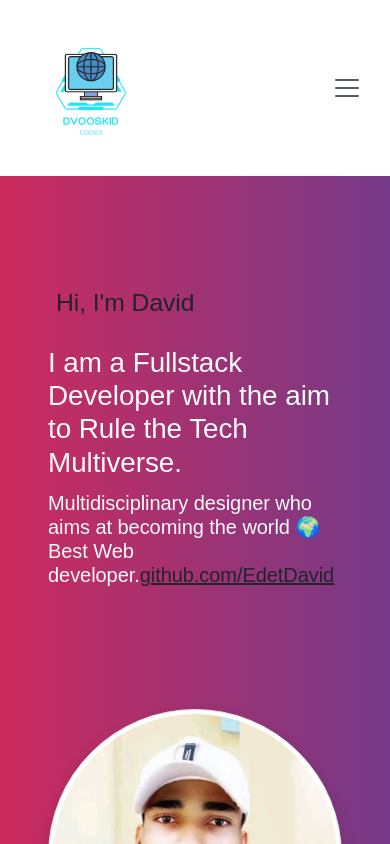
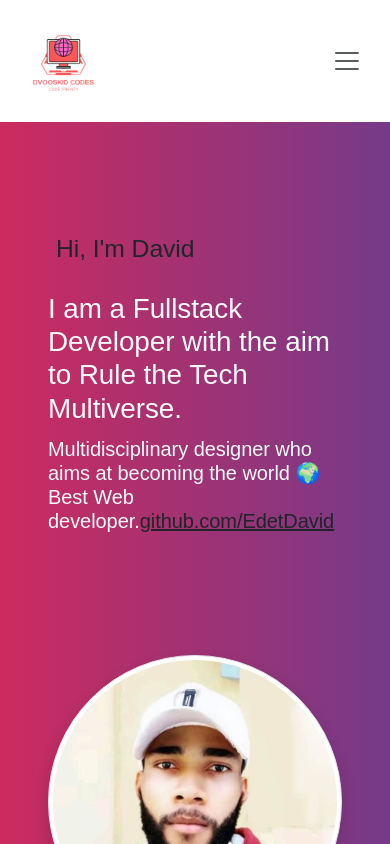
Before and after one commit to EdetDavid/My-Website, a React (Create React App) app: page / in a window 390 px wide. Built offline with nearby package versions, Linux system fonts and the light colour scheme; a web font is replaced by a local one.

Commit message:
Add files via upload

```diff
--- a/src/assets/css/style.css
+++ b/src/assets/css/style.css
@@ -1,6 +1,5 @@
 @import url("https://fonts.googleapis.com/css?family=Muli&display=swap");
 @import url("https://fonts.googleapis.com/css?family=Quicksand&display=swap");
-
 * {
   padding: 0;
   margin: 0;
@@ -9,14 +8,12 @@
   -webkit-user-select: none;
   user-select: none;
 }
-
 nav a:hover,
 nav .navbar-brand:hover {
   color: #cc2b5e;
 }
-
 footer p:hover {
-  color: #fff !important ;
+  color: #fff !important;
 }
 #nav-logo {
   padding: 0;
@@ -27,12 +24,10 @@ footer p:hover {
   flex-wrap: wrap;
   position: center;
 }
-
 #contact-btn:hover {
   background-color: #cc2b5e;
   transition: 0.5s ease;
 }
-
 body {
   background-image: linear-gradient(to right, #cc2b5e, #753a88);
   font-family: "Muli", sans-serif;
@@ -43,50 +38,54 @@ body {
   font-size: 20px;
   overflow-x: hidden;
 }
-
+.logo-light {
+  background-size: contain;
+  width: 125px;
+  height: 86px;
+  padding: 0;
+  margin: 0;
+}
+.logo-dark {
+  background-size: contain;
+  width: 125px;
+  height: 86px;
+  padding: 0;
+  margin: 0;
+}
 #showcase__image {
   width: 100%;
   max-width: 400px;
 }
-
 .fs-7 {
   font-size: medium;
 }
-/* skills */
 .skills .flex {
   flex-wrap: wrap;
 }
-
 .skills .flex img {
   width: 100%;
   max-width: 20px;
 }
-
 textarea {
   width: 80%;
-  padding: 20px 0px;
+  padding: 20px 0;
   margin: 5px 0;
 }
-
 textarea:focus {
   outline: none;
 }
-
 .skills ._card {
   text-align: center;
   margin: 18px 10px 40px;
   transition: transform 0.2s ease-in;
 }
-
 .skills ._card h4 {
   font-size: 20px;
   margin-bottom: 10px;
 }
-
 .skills ._card:hover {
   transform: translateY(-15px);
 }
-
 ._card {
   background-color: #fff;
   color: #333;
@@ -95,9 +94,6 @@ textarea:focus {
   padding: 20px;
   margin: 10px;
 }
-
-/* animations */
-
 #showcase__text #heading_text {
   top: 100px;
   position: relative;
@@ -106,7 +102,6 @@ textarea:focus {
   animation-duration: 2s;
   animation-fill-mode: forwards;
 }
-
 #showcase__text #heading_details {
   top: 80px;
   position: relative;
@@ -116,7 +111,6 @@ textarea:focus {
   animation-fill-mode: forwards;
   animation-delay: 100ms;
 }
-
 #showcase__text #heading_quote {
   top: 60px;
   position: relative;
@@ -126,27 +120,21 @@ textarea:focus {
   animation-fill-mode: forwards;
   animation-delay: 200ms;
 }
-
 @keyframes float-up {
   0% {
     display: none;
   }
-
   50% {
     display: flex;
   }
-
   100% {
     transform: translateY(-100px);
   }
 }
-/* media queries */
-
 @media only screen and (min-width: 768px) {
   .navbar-brand:hover {
     color: #c5b3b3;
   }
-
   #showcase #showcase__img {
     display: flex;
     width: 200px;
@@ -155,39 +143,81 @@ textarea:focus {
     justify-content: center;
     align-items: center;
   }
-
   .scale-up-center {
     -webkit-animation: scale-up-center 0.4s cubic-bezier(0.39, 0.575, 0.565, 1)
       both;
     animation: scale-up-center 2s cubic-bezier(0.39, 0.575, 0.565, 1) both;
     animation-delay: 1ms;
   }
-
   @-webkit-keyframes scale-up-center {
     0% {
       -webkit-transform: scale(0.5);
       transform: scale(0.5);
     }
-
     100% {
       -webkit-transform: scale(1);
       transform: scale(1);
     }
   }
-
   @keyframes scale-up-center {
     0% {
       -webkit-transform: scale(0.5);
       transform: scale(0.5);
     }
-
     100% {
       -webkit-transform: scale(1);
       transform: scale(1);
     }
   }
 }
-
+@media (max-width: 1000px) {
+  .logo-light {
+    width: 95px !important;
+    height: 66px;
+  }
+  .logo-dark {
+    width: 95px !important;
+    height: 66px;
+  }
+}
+@media only screen and (max-width: 800px) {
+  .skills ._card {
+    display: none;
+  }
+  html {
+    overflow-x: hidden !important;
+  }
+  #skills__mobile {
+    display: flex !important;
+    margin: 0 auto !important;
+    align-items: center !important;
+  }
+  #skills__mobile ._card._card:hover {
+    transform: scale(0.9) !important;
+    transition: all 0.5s ease-in-out !important;
+  }
+  #showcase #showcase__img {
+    display: flex;
+    width: 100px;
+    margin: 0 auto;
+    padding: 0;
+    justify-content: center;
+    align-items: center;
+  }
+  ._card {
+    background-color: #fff;
+    color: #333;
+    border-radius: 10px;
+    box-shadow: 0 3px 10px rgba(0, 0, 0, 0.2);
+    padding: 10px;
+    margin: 10px;
+    width: 200px;
+  }
+  .chart {
+    width: 500px !important;
+    margin: 0 auto;
+  }
+}
 @media only screen and (max-width: 768px) {
   #showcase {
     display: flex;
@@ -197,14 +227,12 @@ textarea:focus {
     width: 100%;
     flex-wrap: wrap;
   }
-
   #showcase #showcase__text {
     font-size: smaller;
     text-align: start;
     flex-wrap: nowrap;
     width: 100%;
   }
-
   #showcase_img-box {
     display: flex;
     margin: 0 auto;
@@ -219,73 +247,31 @@ textarea:focus {
     animation-fill-mode: forwards;
     animation-delay: 40ms;
   }
-
   #showcase #showcase__img img {
     width: 700px;
     height: 300px;
   }
-}
-
-@media only screen and (max-width: 800px) {
-  .skills ._card {
-    display: none;
+  .logo-light {
+    width: 95px !important;
+    height: 96px !important;
   }
-  html {
-    overflow-x: hidden !important;
-  }
-
-  #skills__mobile {
-    display: flex !important;
-
-    margin: 0 auto !important;
-
-    align-items: center !important ;
-  }
-
-  #skills__mobile ._card._card:hover {
-    transform: scale(0.9) !important;
-    transition: all 0.5s ease-in-out !important;
-  }
-
-  #showcase #showcase__img {
-    display: flex;
-    width: 100px;
-    margin: 0 auto;
-    padding: 0;
-    justify-content: center;
-    align-items: center;
-  }
-
-  ._card {
-    background-color: #fff;
-    color: #333;
-    border-radius: 10px;
-    box-shadow: 0 3px 10px rgba(0, 0, 0, 0.2);
-    padding: 10px;
-    margin: 10px;
-    width: 200px;
-  }
-
-  .chart {
-    width: 500px !important;
-    margin: 0 auto;
+  .logo-dark {
+    width: 95px !important;
+    height: 96px !important;
   }
 }
-
 @media only screen and (max-width: 500px) and (min-width: 370px) {
   .chart {
     width: 350px !important;
     margin: 0 auto;
   }
 }
-
 @media only screen and (max-width: 370px) {
   .chart {
     width: 300px !important;
     margin: 0 auto;
   }
 }
-
 @media only screen and (max-width: 322px) {
   #skills__mobile {
     display: flex;
@@ -295,7 +281,6 @@ textarea:focus {
     align-items: center;
     padding: 10px;
   }
-
   #skills__mobile ._card {
     display: flex;
     width: 150px;
@@ -303,16 +288,13 @@ textarea:focus {
     justify-content: center;
     align-items: center;
   }
-
   #skills__mobile ._card img {
     width: 60px;
   }
 }
-
 .display-none {
   display: none;
 }
-
 @media only screen and (max-width: 993px) {
   .row {
     display: grid;
@@ -326,77 +308,56 @@ textarea:focus {
     height: 70px;
   }
 }
-
 @media only screen and (max-width: 768px) {
-  a.navbar-brand img {
-    width: 165px;
-    height: 70px;
-  }
-
   .row {
     display: grid;
     grid-template-columns: 1fr;
   }
-
   .card {
     width: 500px;
     height: auto;
   }
 }
-
 @media only screen and (max-width: 580px) {
   .row {
     display: grid;
     grid-template-columns: 1fr;
   }
-
   .fs-7 {
     font-size: small;
   }
-
   .card {
     width: 300px;
     height: auto;
   }
 }
-
 @media only screen and (max-width: 320px) {
   .row {
     display: grid;
     grid-template-columns: 1fr;
   }
-
   .card {
     width: 200px;
     height: auto;
   }
-
   h1 {
     font-size: larger;
   }
 }
-
 .dark-shadow {
   text-shadow: 2px 2px #333;
   font-weight: bold;
 }
-
 .primary-shadow {
   text-shadow: 2px 2px #047aed;
 }
-
 .white-shadow {
   text-shadow: 2px 2px #fff;
 }
-
 #myForm {
   background: linear-gradient(to bottom, #ffffffdc, rgb(32, 11, 24));
-
   border-radius: 1rem;
 }
-
-/* Responsiveness */
-
 @media screen and (max-width: 768px) {
   #contact {
     max-width: 400px;
@@ -406,36 +367,29 @@ textarea:focus {
     align-items: center;
     margin: 0 auto;
   }
-
   #contact .contact-text {
     font-size: 24px;
   }
-
   #contact form {
     width: 300px;
     font-size: 14px;
   }
-
   #contact input {
     padding: 8px;
   }
-
   #contact input::placeholder {
     font-size: 12px;
   }
-
   #contact textarea {
     width: 100%;
     margin: 0 auto;
     height: 100px;
   }
-
   #contact button {
     padding: 3px 8px;
     font-size: normal;
   }
 }
-
 @media screen and (max-width: 500px) {
   #contact {
     max-width: 300px;
@@ -448,33 +402,27 @@ textarea:focus {
   .dropdown-menu {
     width: 50px;
   }
-
   nav a {
     font-size: medium;
   }
   #contact .contact-text {
     font-size: 19px;
   }
-
   #contact form {
     width: 300px;
     font-size: 12px;
   }
-
   #contact input {
     padding: 5px;
   }
-
   #contact input::placeholder {
     font-size: 12px;
   }
-
   #contact textarea {
     width: 100%;
     margin: 0 auto;
     height: 80px;
   }
-
   #contact button {
     padding: 3px;
     font-size: medium;
@@ -486,12 +434,10 @@ textarea:focus {
     font-size: medium;
   }
 }
-
 footer i:hover {
   transform: translateY(-5px);
   transition: all ease 0.5s;
 }
-
 @media screen and (max-width: 320px) {
   #contact {
     max-width: 200px;
@@ -501,30 +447,24 @@ footer i:hover {
     align-items: center;
     margin: 0 auto;
   }
-
   #contact .contact-text {
     font-size: 19px;
   }
-
   #contact form {
     width: 280px;
     font-size: 12px;
   }
-
   #contact input {
     padding: 5px;
   }
-
   #contact input::placeholder {
     font-size: 12px;
   }
-
   #contact textarea {
     width: 100%;
     margin: 0 auto;
     height: 80px;
   }
-
   #contact button {
     padding: 2px;
     font-size: small;
@@ -537,18 +477,15 @@ footer i:hover {
   footer p {
     width: 50%;
   }
-
   footer p {
     font-size: small;
   }
-
   #nav-logo {
     width: 170px !important;
     left: 25px;
     max-height: 70px !important;
   }
 }
-
 textarea:focus,
 textarea.form-control:focus,
 input.form-control:focus,
@@ -569,9 +506,8 @@ input[type="number"]:focus,
 .navbar-toggler-icon:focus {
   outline: none !important;
   box-shadow: none !important;
-  border: none !important ;
+  border: none !important;
 }
-
 .btn:focus {
   box-shadow: none !important;
 }
--- a/src/components/navbar.jsx
+++ b/src/components/navbar.jsx
@@ -1,5 +1,6 @@
 import React, { useEffect, useState } from "react";
-import logo from "../assets/images/nav-logo.png";
+import logoDark from "../assets/images/logo-dark.png"
+import logoLight from "../assets/images/logo-light.png"
 import { NavLink } from "react-router-dom";
 
 const Navbar = () => {
@@ -40,13 +41,11 @@ const Navbar = () => {
     <nav id="navbar" className="navbar navbar-expand-sm navbar-light bg-white">
       <>
         <NavLink className="navbar-brand mx-3 hide-nav" to="/">
-          <img
-            id="nav-logo"
-            src={logo}
-            alt="Nav-bar Logo"
-            width="150"
-            height="auto"
-          />
+          {darkMode ? (
+            <img src={logoDark} alt="logo" className="logo-dark" />
+          ) : (
+            <img src={logoLight} alt="logo" className="logo-light" />
+          )}
         </NavLink>
         <button
           className="navbar-toggler d-lg-none mx-3"
```
Also changed, not shown: src/assets/images/logo-dark.png (added), src/assets/images/logo-light.png (added).
